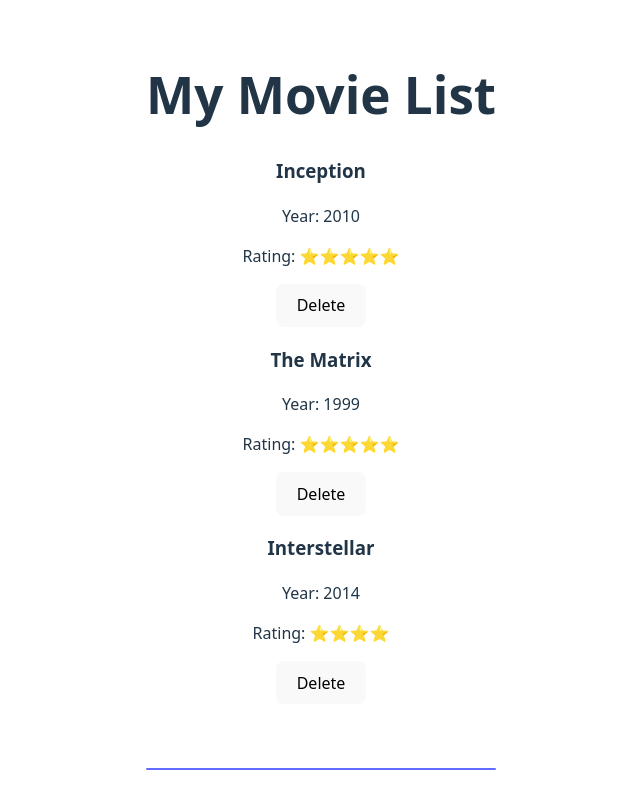
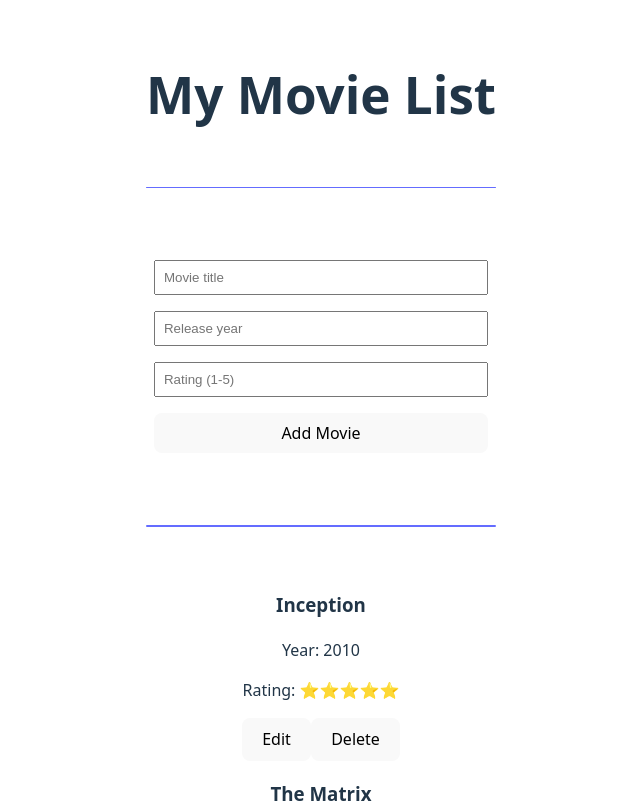
Before and after one commit to nadielotiene/movie-list-app-react, a React (Vite) app: page / in a window 1280 px wide. Shown: the top 803 px of the page, without its empty margins (319-959 px from the left). Built offline with nearby package versions, Linux system fonts and the light colour scheme.

Commit message:
add edit and update fatures

```diff
--- a/src/App.jsx
+++ b/src/App.jsx
@@ -10,8 +10,22 @@ export default function App() {
     { id: 3, title: "Interstellar", year: 2014, rating: 4 }
   ]);
 
+  const [editingMovie, setEditingMovie] = useState(null);
+
   function addMovie(newMovie) {
     setMovies([...movies, newMovie]);
+  }
+
+  function editMovie(movie) {
+    setEditingMovie(movie);
+    window.scrollTo({top: 0, behavior: 'smooth'});
+  }
+
+  function updateMovie(updateMovie) {
+    setMovies(movies.map(m =>
+      m.id === updateMovie.id ? updateMovie : m
+    ));
+    setEditingMovie(null);
   }
 
   function deleteMovie(movieId) {
@@ -21,21 +35,21 @@ export default function App() {
   return (
     <>
       <h1>My Movie List</h1>
+      <AddMovieForm
+        onAddMovie={addMovie}
+        onUpdateMovie={updateMovie}
+        editingMovie={editingMovie}
+      />
+
       {movies.map(movie => (
         <MovieCard
           key={movie.id}
-          id={movie.id}
-          title={movie.title}
-          year={movie.year}
-          rating={movie.rating}
-          // or
-          // {...movie}
+          movie={movie}
+          onEdit={editMovie}
           onDelete={deleteMovie}
         />
       ))}
 
-      <AddMovieForm onAddMovie={addMovie}
-      />
     </>
   )
 }
--- a/src/components/AddMovieForm.jsx
+++ b/src/components/AddMovieForm.jsx
@@ -1,9 +1,17 @@
-import { useState } from 'react';
+import { useState, useEffect } from 'react';
 
-export default function AddMovieForm({ onAddMovie }) {
+export default function AddMovieForm({ onAddMovie, onUpdateMovie, editingMovie }) {
   const [title, setTitle] = useState('');
   const [year, setYear] = useState('');
   const [rating, setRating] = useState('');
+
+  useEffect(() => {
+    if (editingMovie) {
+      setTitle(editingMovie.title);
+      setYear(editingMovie.year.toString());
+      setRating(editingMovie.rating.toString());
+    }
+  }, [editingMovie]);
 
   function handleSubmit(e) {
     e.preventDefault();
@@ -12,15 +20,17 @@ export default function AddMovieForm({ onAddMovie }) {
       return;
     }
 
-
-    const newMovie = {
-      id: Date.now(),
+    const movieData = {
       title,
       year: Number(year),
       rating: Number(rating)
     };
 
-    onAddMovie(newMovie);
+    if (editingMovie) {
+      onUpdateMovie({ ...movieData, id: editingMovie.id });
+    } else {
+      onAddMovie({ ...movieData, id: Date.now()});
+    }
 
     setTitle('');
     setYear('');
@@ -50,8 +60,11 @@ export default function AddMovieForm({ onAddMovie }) {
           value={rating}
           onChange={(e) => setRating(e.target.value)}
         />
-        <button type="submit">Add Movie</button>
+        <button type="submit">
+          {editingMovie ? "Update Movie" : "Add Movie"}
+        </button>
       </form>
+      <hr />
     </>
   );
 }
--- a/src/components/MovieCard.jsx
+++ b/src/components/MovieCard.jsx
@@ -1,10 +1,12 @@
-export default function MovieCard({ id, title, year, rating, onDelete }) {
+export default function MovieCard({ movie, onEdit, onDelete }) {
+
   return (
     <div className="card--div">
-      <h3>{title}</h3>
-      <p>Year: {year}</p>
-      <p>Rating: {"⭐️".repeat(rating)}</p>
-      <button onClick={() => onDelete(id)}>Delete</button>
+      <h3>{movie.title}</h3>
+      <p>Year: {movie.year}</p>
+      <p>Rating: {"⭐️".repeat(movie.rating)}</p>
+      <button onClick={() => onEdit(movie)}>Edit</button>
+      <button onClick={() => onDelete(movie.id)}>Delete</button>
     </div>
   );
 }
```
